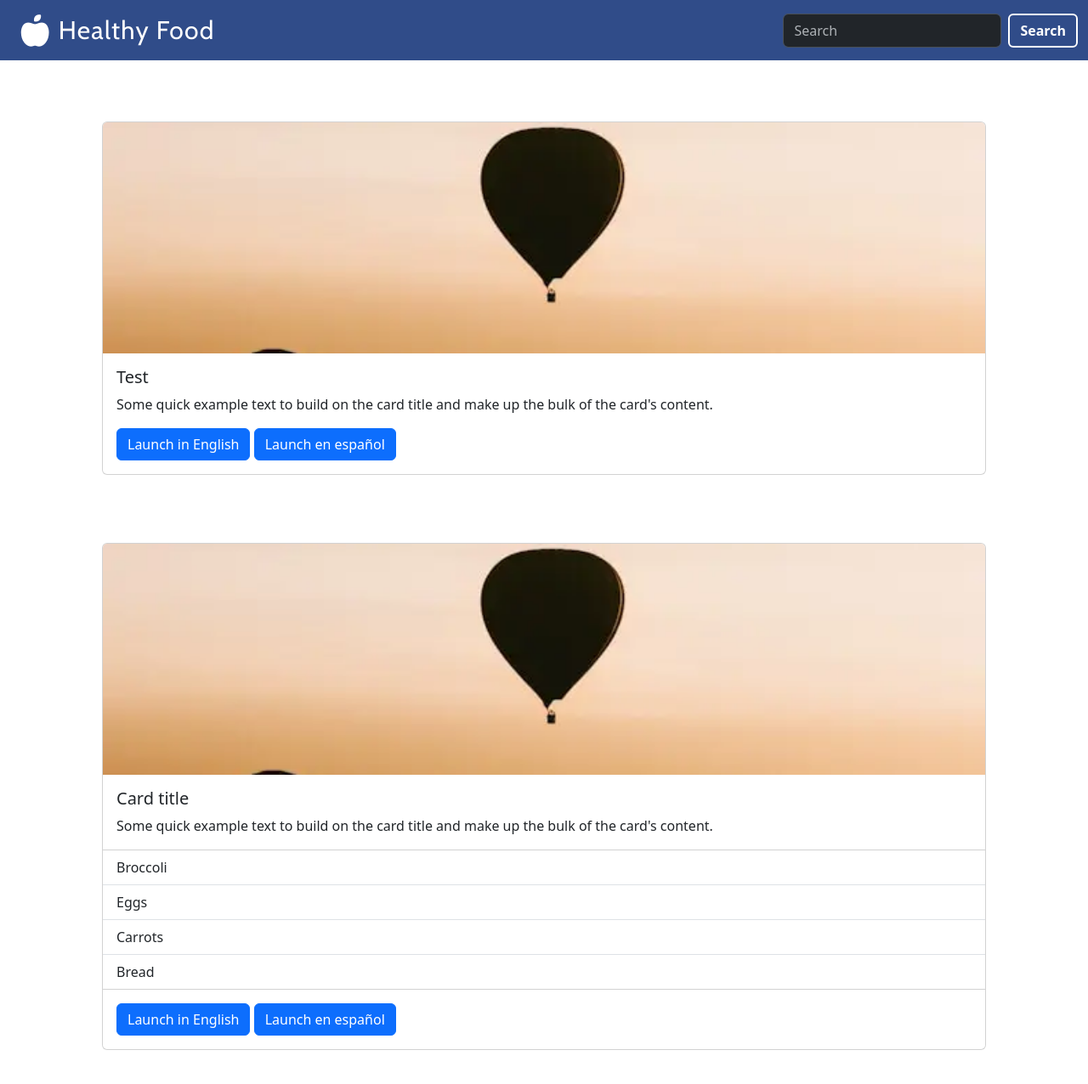
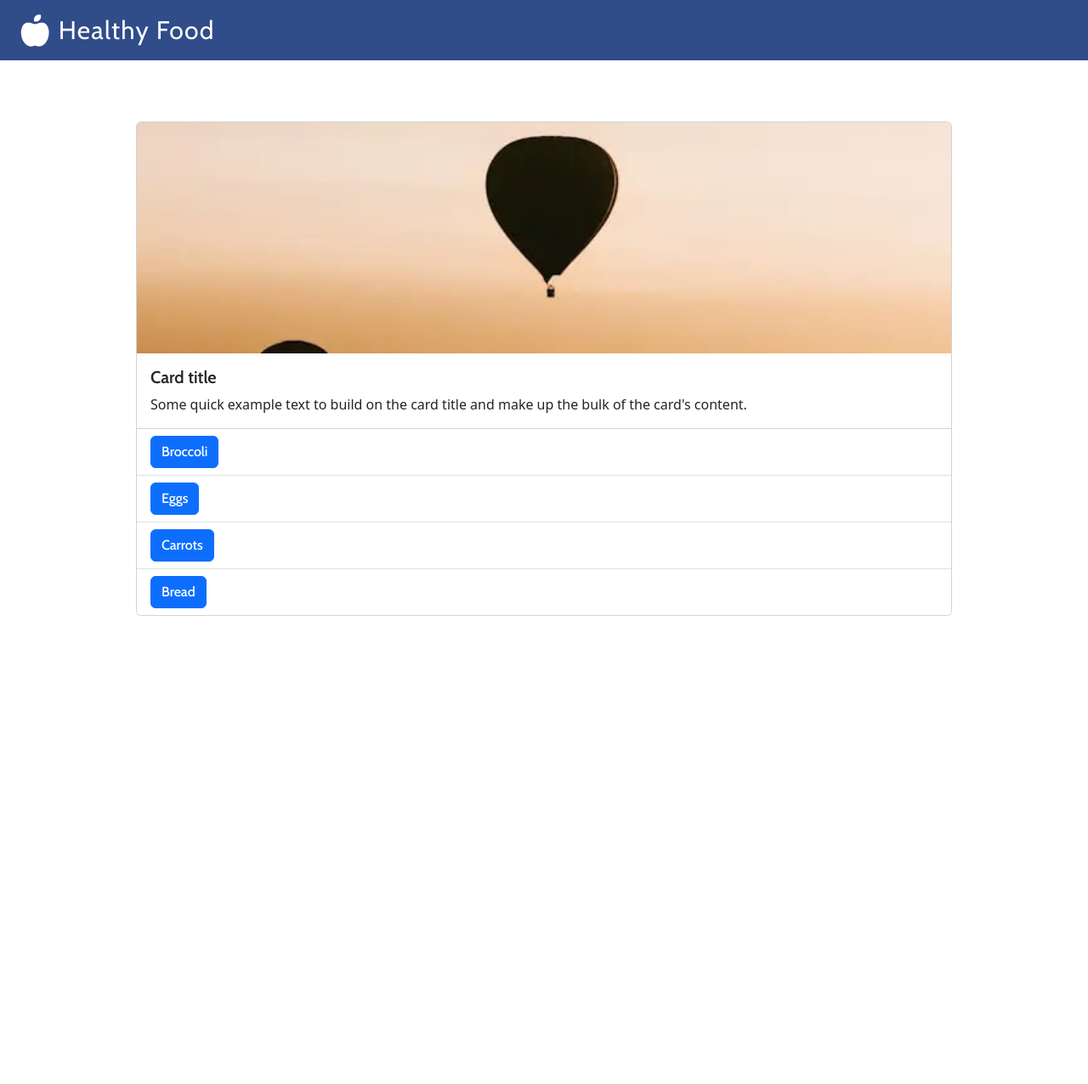
Before and after one commit to Farafolodolo/Healthy_food, a Python web app: template templates/test.html in a window 1280 px wide. Shown: the whole page at 85% size. After the commit the page ends 725 px from the top, so only its background shows below. Run offline with Jinja, Linux system fonts and the light colour scheme; the template is opened without the code that fills it, so the values that code supplies are empty.

Commit message:
Add modify in cards (test)

```diff
--- a/static/css/style_main.css
+++ b/static/css/style_main.css
@@ -48,14 +48,14 @@ nav {
 }
 
 .search_btn {
-    color: #1ace0a;
+    color: #ffffff;
     font-weight: bold;
-    border: 3px solid #1ace0a;
+    border: 3px solid #ffffff;
     transition: all 0.3s ease;
 }
 
 .search_btn:hover {
-    background-color: #29af1c;
+    background-color: #2660dc;
     color: #ffffff;
     transform: translateY(-2px);
 }
--- a/static/css/style_test.css
+++ b/static/css/style_test.css
@@ -79,10 +79,26 @@ nav {
     gap: 5rem;
 }
 
+.btn {
+    font-family: var(--font-family);
+    font-optical-sizing: var(--font-optical-sizing);
+    font-display: var(--font-style);
+    font-variation-settings: var(--font-variation-settings);
+    font-weight: 500;
+}
+
 .card {
     display: flex;
     flex-direction: column;
-    width: 65rem;
+    width: 60rem;
+}
+
+.card-title {
+    font-family: var(--font-family);
+    font-optical-sizing: var(--font-optical-sizing);
+    font-display: var(--font-style);
+    font-variation-settings: var(--font-variation-settings);
+    font-weight: 600;
 }
 
 .card-img-top {
@@ -90,3 +106,24 @@ nav {
     object-fit: cover; /* La imagen se recortará para llenar el contenedor sin distorsión */
     flex-shrink: 0;
 }
+
+.modal-header {
+    gap: 3rem;
+    margin-left: 5rem;
+    margin-right: 1rem;
+}
+
+.btn-header {
+    background-color: #2660dc;
+    color: #ffffff;
+    border: none;
+    border-radius: 4px;
+    padding: 7px 15px;
+}
+
+.divider {
+    height: 50px;
+    width: 1.5px;
+    background-color: rgba(56, 56, 56, 0.3); /* Color con transparencia */
+    border-radius: 10px;
+}
--- a/templates/test.html
+++ b/templates/test.html
@@ -18,10 +18,6 @@
                 <i class="fa-solid fa-apple-whole fa-lg"></i>
                 Healthy Food
             </a>
-            <form class="d-flex" role="search">
-                <input class="form-control me-2" type="search" placeholder="Search" aria-label="Search">
-                <button class="btn costume_btn" type="submit">Search</button>
-            </form>
         </div>
     </nav>
 
@@ -30,73 +26,42 @@
             <div class="card">
                 <img src="../static/img/prueba.webp" class="card-img-top" alt="imagen">
                 <div class="card-body">
-                    <h5 class="card-title">Test</h5>
-                    <p class="card-text">Some quick example text to build on the card title and make up the bulk of the card's content.</p>
-                    <button type="button" class="btn btn-primary" data-bs-toggle="modal" data-bs-target="#exampleModal">
-                        Launch in English
-                    </button>
-                    <button type="button" class="btn btn-primary" data-bs-toggle="modal" data-bs-target="#ejemploModal">
-                        Launch en español
-                    </button>
-                </div>
-            </div>
-
-            <div class="card">
-                <img src="../static/img/prueba.webp" class="card-img-top" alt="imagen">
-                <div class="card-body">
                     <h5 class="card-title">Card title</h5>
                     <p class="card-text">Some quick example text to build on the card title and make up the bulk of the card's content.</p>
                 </div>
                 <ul class="list-group list-group-flush">
-                    <li class="list-group-item">Broccoli</li>
-                    <li class="list-group-item">Eggs</li>
-                    <li class="list-group-item">Carrots</li>
-                    <li class="list-group-item">Bread</li>
+                    <li class="list-group-item">
+                        <button type="button" class="btn btn-primary" data-bs-toggle="modal" data-bs-target="#ejemploModal">
+                            Broccoli
+                        </button>
+                    </li>
+                    <li class="list-group-item">
+                        <button type="button" class="btn btn-primary" data-bs-toggle="modal" data-bs-target="#ejemploModal">
+                            Eggs
+                        </button>
+                    </li>
+                    <li class="list-group-item">
+                        <button type="button" class="btn btn-primary" data-bs-toggle="modal" data-bs-target="#ejemploModal">
+                            Carrots
+                        </button>
+                    </li>
+                    <li class="list-group-item">
+                        <button type="button" class="btn btn-primary" data-bs-toggle="modal" data-bs-target="#ejemploModal">
+                            Bread
+                        </button>
+                    </li>
                 </ul>
-                <div class="card-body">
-                    <button type="button" class="btn btn-primary" data-bs-toggle="modal" data-bs-target="#exampleModal">
-                        Launch in English
-                    </button>
-                    <button type="button" class="btn btn-primary" data-bs-toggle="modal" data-bs-target="#ejemploModal">
-                        Launch en español
-                    </button>
-                </div>
             </div>
 
-            <!-- Button trigger modal -->
-
-
-            <!-- Modal 1 -->
-            <div class="modal fade" id="exampleModal" tabindex="-1" aria-labelledby="exampleModalLabel" aria-hidden="true">
-                <div class="modal-dialog">
-                <div class="modal-content">
-                    <div class="modal-header">
-                    <h1 class="modal-title fs-5" id="exampleModalLabel">Modal title</h1>
-                    <button type="button" class="btn-close" data-bs-dismiss="modal" aria-label="Close"></button>
-                    </div>
-                    <div class="modal-body">
-                    <ul>
-                        <li>Broccoli</li>
-                        <li>Meat</li>
-                        <li>Eggs</li>
-                        <li>Carrots</li>
-                        <li>Bread</li>
-                    </ul>
-                    </div>
-                    <div class="modal-footer">
-                    <button type="button" class="btn btn-secondary" data-bs-dismiss="modal">Close</button>
-                    </div>
-                </div>
-                </div>
-            </div>
-
-            <!-- Modal 1 -->
+            <!-- Modal 2 -->
             <div class="modal fade" id="ejemploModal" tabindex="-1" aria-labelledby="exampleModalLabel" aria-hidden="true">
                 <div class="modal-dialog">
                 <div class="modal-content">
                     <div class="modal-header">
-                    <h1 class="modal-title fs-5" id="exampleModalLabel">Modal title</h1>
-                    <button type="button" class="btn-close" data-bs-dismiss="modal" aria-label="Close"></button>
+                        <button class="btn-header">Substitutes</button>
+                        <div class="divider"></div>
+                        <button class="btn-header">Substitutes</button>
+                        <button type="button" class="btn-close" data-bs-dismiss="modal" aria-label="Close"></button>
                     </div>
                     <div class="modal-body">
                     <ul>
```
